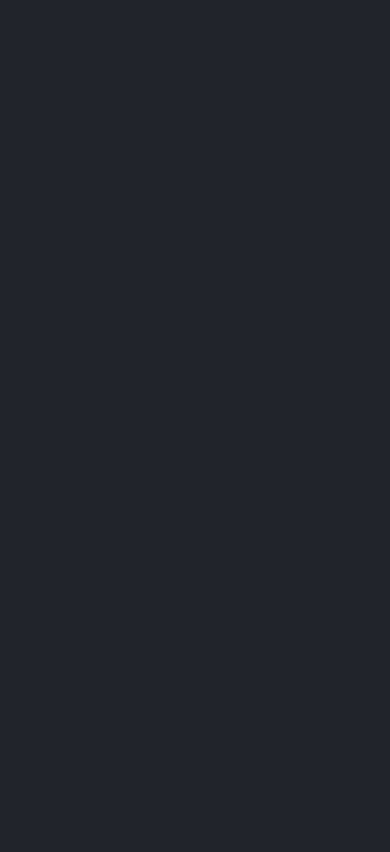
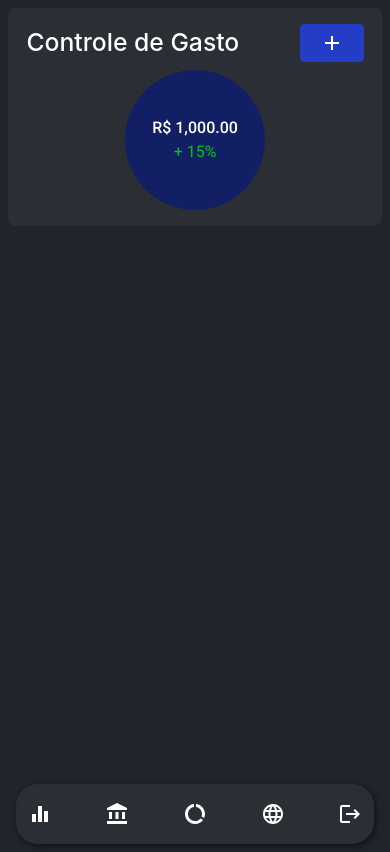
Before and after one commit to thiagorcode/inside-finances-be, a React (Create React App) app in the folder client/: page /controle in a window 390 px wide. Built offline with nearby package versions, Linux system fonts and the light colour scheme.

Commit message:
Implantado o Mobile Header - Sendo implantado a tela de controle.

```diff
--- a/client/package.json
+++ b/client/package.json
@@ -22,7 +22,7 @@
     "antd": "^4.16.0",
     "axios": "0.19.2",
     "blueimp-md5": "^2.18.0",
-    "bootstrap": "5.1.0",
+    "bootstrap": "5.1.1",
     "clsx": "^1.1.1",
     "date-fns": "^2.23.0",
     "filesize": "^7.0.0",
@@ -33,7 +33,7 @@
     "polished": "^4.1.3",
     "prop-types": "^15.7.2",
     "react": "17.0.0",
-    "react-bootstrap": "2.0.0-beta.6",
+    "react-bootstrap": "2.0.0-rc.0",
     "react-circular-progressbar": "^2.0.4",
     "react-day-picker": "^7.4.10",
     "react-dom": "17.0.0",
--- a/client/public/index.html
+++ b/client/public/index.html
@@ -6,7 +6,7 @@
   <meta name="viewport" content="width=device-width, initial-scale=1" />
   <meta name="theme-color" content="#000000" />
   <meta name="description" content="Web site created using create-react-app" />
-  <link rel="stylesheet" href="https://fonts.googleapis.com/css?family=Roboto:300,400,500,700&display=swap" />
+  <link rel="stylesheet" href="https://fonts.googleapis.com/css?family=Roboto:300,400,500,600,700&display=swap" />
   <!-- Importante para o materialize CSS -->
   <link href="https://fonts.googleapis.com/icon?family=Material+Icons" rel="stylesheet" />
 
--- /dev/null
+++ b/client/src/components/Button/index.tsx
@@ -0,0 +1,16 @@
+import React, { ButtonHTMLAttributes } from 'react';
+
+import { But } from './styles';
+
+const Button: React.FC<ButtonHTMLAttributes<HTMLButtonElement>> = (
+  { children, color },
+  props,
+) => {
+  return (
+    <But textcolor={color} {...props}>
+      {children}
+    </But>
+  );
+};
+
+export default Button;
--- /dev/null
+++ b/client/src/components/Button/styles.ts
@@ -0,0 +1,43 @@
+import Button from '@mui/material/Button';
+import { styled } from '@mui/material/styles';
+
+interface IButton {
+  textcolor?: string;
+}
+
+export const But = styled(Button)(({ textcolor }: IButton) => ({
+  boxShadow: 'none',
+  textTransform: 'none',
+  fontSize: 16,
+  padding: '6px 12px',
+  border: '1px solid',
+  lineHeight: 1.5,
+  color: textcolor || '#fff',
+  backgroundColor: '#233DC7',
+  borderColor: '#233DC7',
+  fontFamily: [
+    '-apple-system',
+    'BlinkMacSystemFont',
+    '"Segoe UI"',
+    'Roboto',
+    '"Helvetica Neue"',
+    'Arial',
+    'sans-serif',
+    '"Apple Color Emoji"',
+    '"Segoe UI Emoji"',
+    '"Segoe UI Symbol"',
+  ].join(','),
+  '&:hover': {
+    backgroundColor: '#2644D8',
+    borderColor: '#2644D8',
+    boxShadow: 'none',
+  },
+  '&:active': {
+    boxShadow: 'none',
+    backgroundColor: '#2644D8',
+    borderColor: '#2644D8',
+  },
+  '&:focus': {
+    boxShadow: '0 0 0 0.2rem rgba(0,123,255,.5)',
+  },
+}));
--- a/client/src/components/MobileMenu/index.tsx
+++ b/client/src/components/MobileMenu/index.tsx
@@ -1,46 +1,46 @@
 import React from 'react';
 import { Link } from 'react-router-dom';
-import { AccountBalance, Equalizer, Logout, Language, DataUsage } from '@mui/icons-material'
-import { Nav } from './styles'
+import {
+  AccountBalance,
+  Equalizer,
+  Logout,
+  Language,
+  DataUsage,
+} from '@mui/icons-material';
+import { Nav } from './styles';
 
 const MobileMenu: React.FC = () => {
   return (
     <Nav>
       <ul>
         <li>
-          <Link to="/">
-
-
+          <Link to="/controle">
             <Equalizer />
           </Link>
         </li>
         <li>
           <Link to="/">
             <AccountBalance />
-
           </Link>
         </li>
         <li>
           <Link to="/">
             <DataUsage />
-
           </Link>
         </li>
         <li>
           <Link to="/">
             <Language />
-
           </Link>
         </li>
         <li>
           <Link to="/">
             <Logout />
-
           </Link>
         </li>
       </ul>
     </Nav>
-  )
-}
+  );
+};
 
-export default MobileMenu
+export default MobileMenu;
--- a/client/src/components/MobileMenu/styles.ts
+++ b/client/src/components/MobileMenu/styles.ts
@@ -14,12 +14,18 @@ export const Nav = styled.nav`
     align-items: center;
     margin: 0 4%;
     width: 92%;
-  border-radius: 25px;
-  margin: 0 auto;
-  max-width: 340px;
-
-    background-color: #2B2E35;
-  box-shadow: 2px 2px 7px 0px rgba(0,0,0,0.5);
+    height: 60px;
+    border-radius: 22px;
+    margin: 0 auto;
+    max-width: 480px;
+    padding: 0 12px;
+    background-color: #2b2e35;
+    box-shadow: 2px 2px 7px 0px rgba(0, 0, 0, 0.5);
   }
-
-`
+  li {
+  }
+  a {
+    display: flex;
+    align-items: center;
+  }
+`;
--- a/client/src/index.css
+++ b/client/src/index.css
@@ -5,6 +5,14 @@
   text-decoration: none;
   list-style-type: none;
 }
+a {
+  text-decoration: none;
+  color: white;
+}
+h2 {
+  margin: 0;
+}
+
 html,
 body {
   height: 100%;
@@ -12,8 +20,9 @@ body {
 body {
   margin: 0;
   padding: 0;
-  font-family: -apple-system, BlinkMacSystemFont, "Segoe UI", "Roboto", "Oxygen", "Ubuntu", "Cantarell", "Fira Sans",
-    "Droid Sans", "Helvetica Neue", sans-serif;
+  font-family: -apple-system, BlinkMacSystemFont, 'Segoe UI', 'Roboto', 'Oxygen',
+    'Ubuntu', 'Cantarell', 'Fira Sans', 'Droid Sans', 'Helvetica Neue',
+    sans-serif;
   -webkit-font-smoothing: antialiased;
   -moz-osx-font-smoothing: grayscale;
   color: #fff;
@@ -21,5 +30,6 @@ body {
 }
 
 code {
-  font-family: source-code-pro, Menlo, Monaco, Consolas, "Courier New", monospace;
+  font-family: source-code-pro, Menlo, Monaco, Consolas, 'Courier New',
+    monospace;
 }
--- a/client/src/index.tsx
+++ b/client/src/index.tsx
@@ -1,11 +1,7 @@
 import React from 'react';
 import ReactDOM from 'react-dom';
 
-/**
- * Importação do Materialize CSS
- */
-import 'materialize-css/dist/css/materialize.min.css';
-
+import 'bootstrap/dist/css/bootstrap.min.css';
 import './index.css';
 
 import App from './App';
--- /dev/null
+++ b/client/src/pages/Control/index.tsx
@@ -0,0 +1,53 @@
+import React from 'react';
+import { Box } from '@mui/system';
+import { Add } from '@mui/icons-material';
+
+import MobileMenu from '../../components/MobileMenu';
+import Button from '../../components/Button';
+
+import { Spiral } from './styles';
+
+const Control: React.FC = () => {
+  return (
+    <Box component="div" sx={{ maxWidth: '1200px', ml: 'auto', mr: 'auto' }}>
+      <Box
+        component="div"
+        bgcolor="#2B2E35"
+        sx={{
+          display: 'block',
+          px: 2.3,
+          py: 2,
+          m: 1,
+          borderRadius: 2,
+        }}
+      >
+        <Box
+          component="div"
+          sx={{
+            display: 'flex',
+            justifyContent: 'space-between',
+            alignItems: 'center',
+          }}
+        >
+          {/* Usar Typografh */}
+          <h2>Controle de Gasto</h2>
+          <Button type="button">
+            <Add />
+          </Button>
+        </Box>
+        <Box
+          component="div"
+          sx={{ display: 'flex', justifyContent: 'center', mt: 1 }}
+        >
+          <Spiral>
+            <span>R$ 1,000.00</span>
+            <span>+ 15%</span>
+          </Spiral>
+        </Box>
+      </Box>
+      <MobileMenu />
+    </Box>
+  );
+};
+
+export default Control;
--- /dev/null
+++ b/client/src/pages/Control/styles.ts
@@ -0,0 +1,24 @@
+import styled from 'styled-components';
+
+export const Spiral = styled.div`
+  width: 140px;
+  height: 140px;
+  border-radius: 50%;
+  display: flex;
+  flex-direction: column;
+  justify-content: center;
+  align-items: center;
+  background-color: #121f64;
+
+  span {
+    font-family: Roboto;
+    font-weight: 500;
+    color: #fff;
+  }
+
+  span:last-child {
+    color: #00C614 ;
+    font-weight: 400;
+
+  }
+`;
--- a/client/src/pages/Dashboard/index.tsx
+++ b/client/src/pages/Dashboard/index.tsx
@@ -80,7 +80,6 @@ const Dashboard: React.FC = () => {
         </a>
       </p>
       <MobileMenu />
-
     </div>
   );
 };
--- a/client/src/routes/index.tsx
+++ b/client/src/routes/index.tsx
@@ -2,11 +2,13 @@ import React from 'react';
 import { Switch, Route } from 'react-router-dom';
 
 import Dashboard from '../pages/Dashboard';
+import Control from '../pages/Control';
 
 export default function Routes() {
   return (
     <Switch>
       <Route exact path="/" component={Dashboard} />
+      <Route exact path="/controle" component={Control} />
     </Switch>
   );
 }
```
Also changed, not shown: 1 other file (tests, documents, lock files or other folders).
